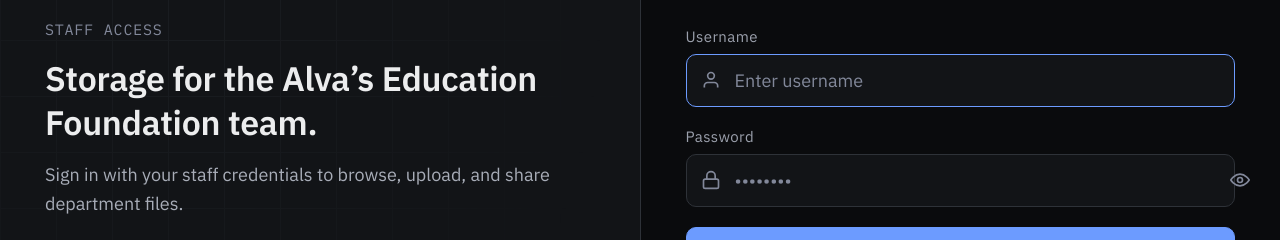
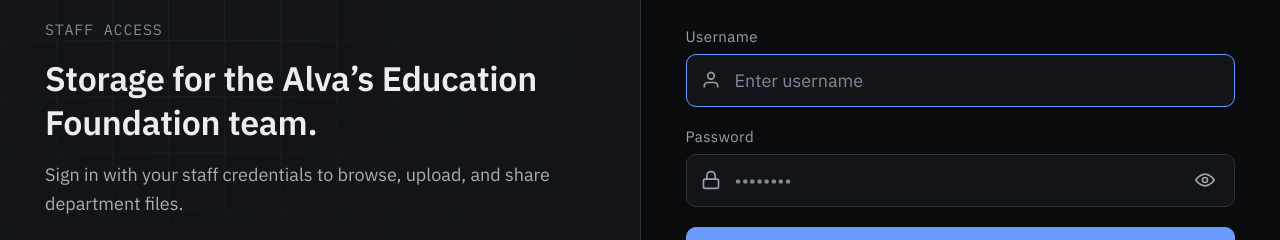
Before and after one commit to TalibMushtaq/asure-blob-upload, a Next.js app: page /login in a window 1280 px wide. Shown: the part 240-480 px from the top of the page. Built offline with nearby package versions, Linux system fonts and the light colour scheme.

Commit message:
Fix password toggle: scope icon CSS to .lp-input-icon class, prevent eye SVG from being positioned absolutely

```diff
--- a/src/app/login/page.tsx
+++ b/src/app/login/page.tsx
@@ -26,13 +26,13 @@
 .lp-field{margin-bottom:20px}
 .lp-field label{display:block;font-size:15px;color:#9BA0AC;letter-spacing:.4px;margin-bottom:8px}
 .lp-iwrap{position:relative}
-.lp-iwrap svg{position:absolute;left:15px;top:50%;transform:translateY(-50%);color:#82889A;pointer-events:none}
+.lp-iwrap .lp-input-icon{position:absolute;left:15px;top:50%;transform:translateY(-50%);color:#9BA0AC;pointer-events:none}
 .lp-iwrap input{width:100%;box-sizing:border-box;background:#121417;border:1px solid #2E3238;border-radius:10px;padding:14px 44px 14px 48px;font-size:18px;color:#ECEDEE;outline:none;font-family:inherit;transition:border-color .12s}
 .lp-iwrap input.pw-input{padding-right:48px}
 .lp-iwrap input::placeholder{color:#82889A}
 .lp-iwrap input:focus{border-color:#6C9BFF}
 .lp-iwrap input.err{border-color:#F0555C}
-.lp-toggle{position:absolute;right:12px;top:50%;transform:translateY(-50%);color:#9BA0AC;background:none;border:none;cursor:pointer;padding:4px;display:flex}
+.lp-toggle{position:absolute;right:14px;top:50%;transform:translateY(-50%);color:#9BA0AC;background:none;border:none;cursor:pointer;padding:6px;display:flex;line-height:0}
 .lp-toggle:hover{color:#B0B5C0}
 .lp-submit{width:100%;padding:14px;border-radius:10px;border:1px solid #6C9BFF;background:#6C9BFF;color:#0A0B0D;font-size:18px;font-weight:500;cursor:pointer;font-family:inherit;display:flex;align-items:center;justify-content:center;gap:11px;transition:opacity .12s}
 .lp-submit:hover{opacity:.9}
@@ -114,7 +114,7 @@
             <div className="lp-field">
               <label>Username</label>
               <div className="lp-iwrap">
-                <svg width="20" height="20" viewBox="0 0 24 24" fill="none" stroke="currentColor" strokeWidth="2"><path d="M20 21v-2a4 4 0 0 0-4-4H8a4 4 0 0 0-4 4v2"/><circle cx="12" cy="7" r="4"/></svg>
+                <svg className="lp-input-icon" width="20" height="20" viewBox="0 0 24 24" fill="none" stroke="currentColor" strokeWidth="2"><path d="M20 21v-2a4 4 0 0 0-4-4H8a4 4 0 0 0-4 4v2"/><circle cx="12" cy="7" r="4"/></svg>
                 <input
                   autoFocus
                   type="text"
@@ -131,7 +131,7 @@
             <div className="lp-field">
               <label>Password</label>
               <div className="lp-iwrap">
-                <svg width="20" height="20" viewBox="0 0 24 24" fill="none" stroke="currentColor" strokeWidth="2"><rect x="3" y="11" width="18" height="11" rx="2"/><path d="M7 11V7a5 5 0 0 1 10 0v4"/></svg>
+                <svg className="lp-input-icon" width="20" height="20" viewBox="0 0 24 24" fill="none" stroke="currentColor" strokeWidth="2"><rect x="3" y="11" width="18" height="11" rx="2"/><path d="M7 11V7a5 5 0 0 1 10 0v4"/></svg>
                 <input
                   type={showPw ? "text" : "password"}
                   className={`pw-input${error ? " err" : ""}`}
```
